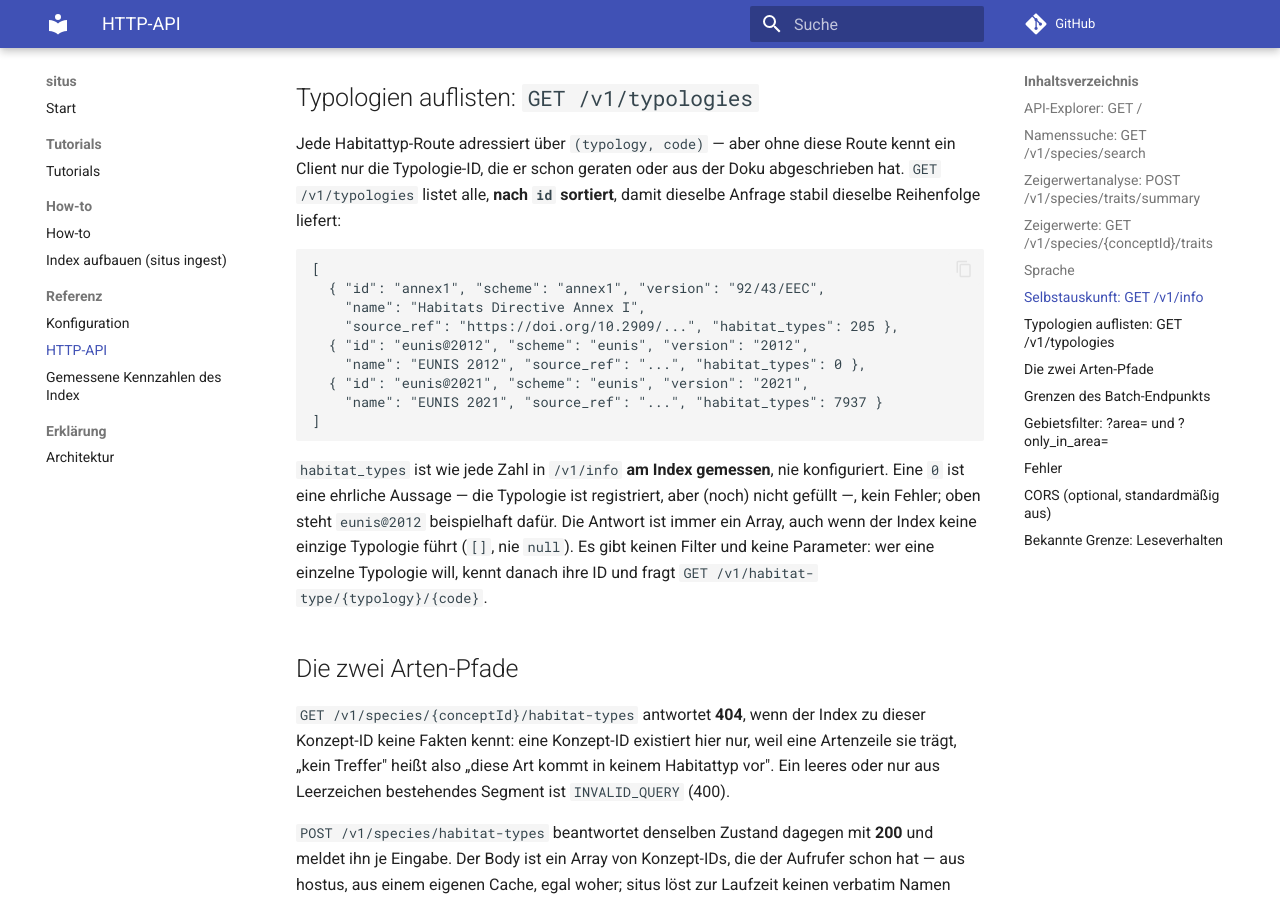
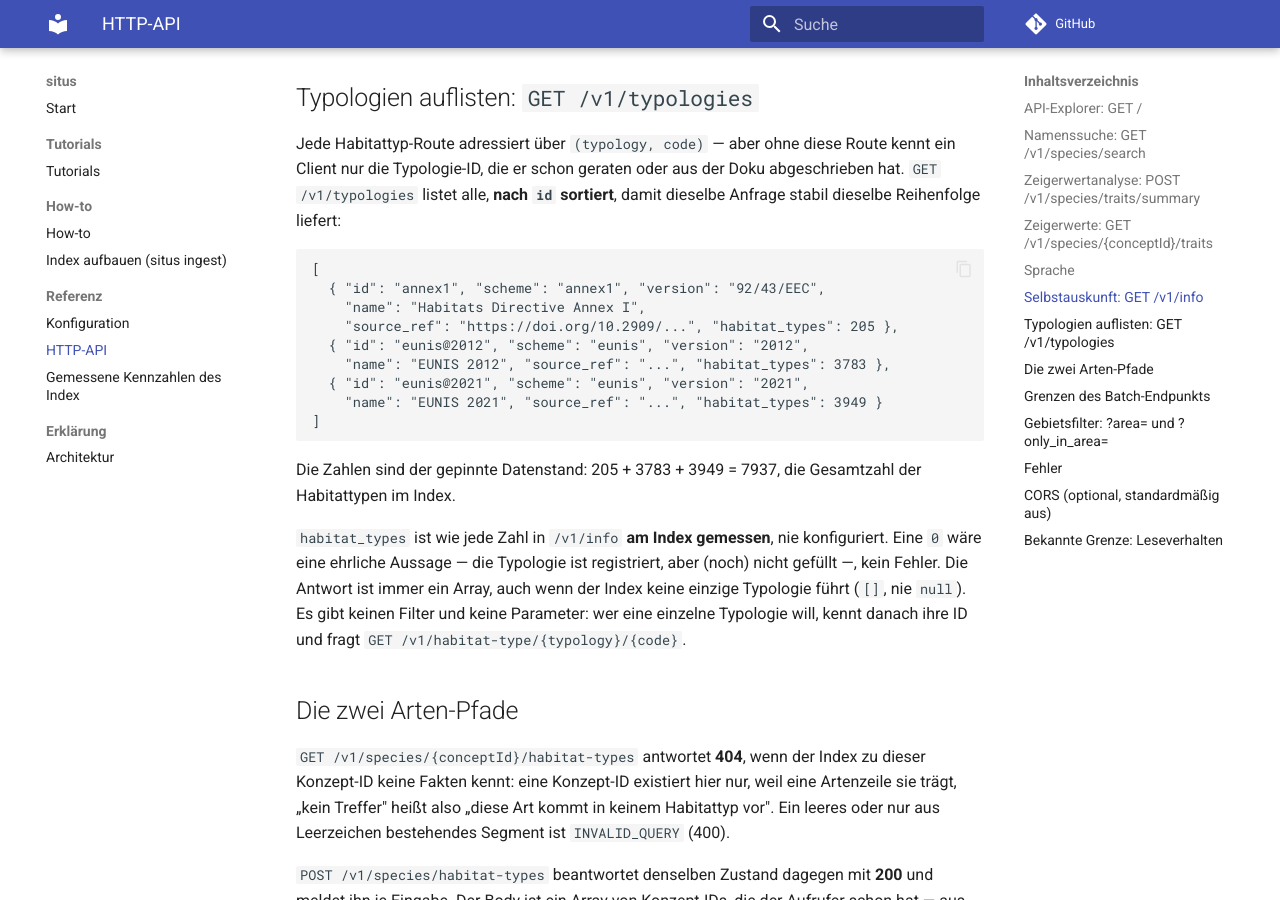
Before and after one commit to jobrunner/situs, an MkDocs documentation site: the page built from docs/reference/http-api.md, in a window 1280 px wide and 900 px high, scrolled down 5207 px. Built offline with MkDocs 1.6.1 and Material for MkDocs 9.7.7, drawn with Linux system fonts in a browser that asks for light colours; comment, search, counter and statistics services are not loaded.

Commit message:
docs: echte Typologie-Zahlen im Beispiel statt der Gesamtsumme
Das Beispiel wies eunis@2021 die Gesamtzahl 7937 zu und liess eunis@2012
leer erscheinen. Gemessen: 205 + 3783 + 3949 = 7937. Die falsche Zahl
stammte aus meiner Aufgabenstellung; der Code hat immer korrekt je
Typologie gezaehlt.

Claude-Session: https://claude.ai/code/session_01VibJ1hxQt5dS2fy4fMtbBL

````diff
--- a/docs/reference/http-api.md
+++ b/docs/reference/http-api.md
@@ -214,16 +214,18 @@ sortiert**, damit dieselbe Anfrage stabil dieselbe Reihenfolge liefert:
     "name": "Habitats Directive Annex I",
     "source_ref": "https://doi.org/10.2909/...", "habitat_types": 205 },
   { "id": "eunis@2012", "scheme": "eunis", "version": "2012",
-    "name": "EUNIS 2012", "source_ref": "...", "habitat_types": 0 },
+    "name": "EUNIS 2012", "source_ref": "...", "habitat_types": 3783 },
   { "id": "eunis@2021", "scheme": "eunis", "version": "2021",
-    "name": "EUNIS 2021", "source_ref": "...", "habitat_types": 7937 }
+    "name": "EUNIS 2021", "source_ref": "...", "habitat_types": 3949 }
 ]
 ```
 
+Die Zahlen sind der gepinnte Datenstand: 205 + 3783 + 3949 = 7937, die
+Gesamtzahl der Habitattypen im Index.
+
 `habitat_types` ist wie jede Zahl in `/v1/info` **am Index gemessen**, nie
-konfiguriert. Eine `0` ist eine ehrliche Aussage — die Typologie ist
-registriert, aber (noch) nicht gefüllt —, kein Fehler; oben steht
-`eunis@2012` beispielhaft dafür. Die Antwort ist immer ein Array, auch wenn
+konfiguriert. Eine `0` wäre eine ehrliche Aussage — die Typologie ist
+registriert, aber (noch) nicht gefüllt —, kein Fehler. Die Antwort ist immer ein Array, auch wenn
 der Index keine einzige Typologie führt (`[]`, nie `null`). Es gibt keinen
 Filter und keine Parameter: wer eine einzelne Typologie will, kennt danach
 ihre ID und fragt `GET /v1/habitat-type/{typology}/{code}`.
````
